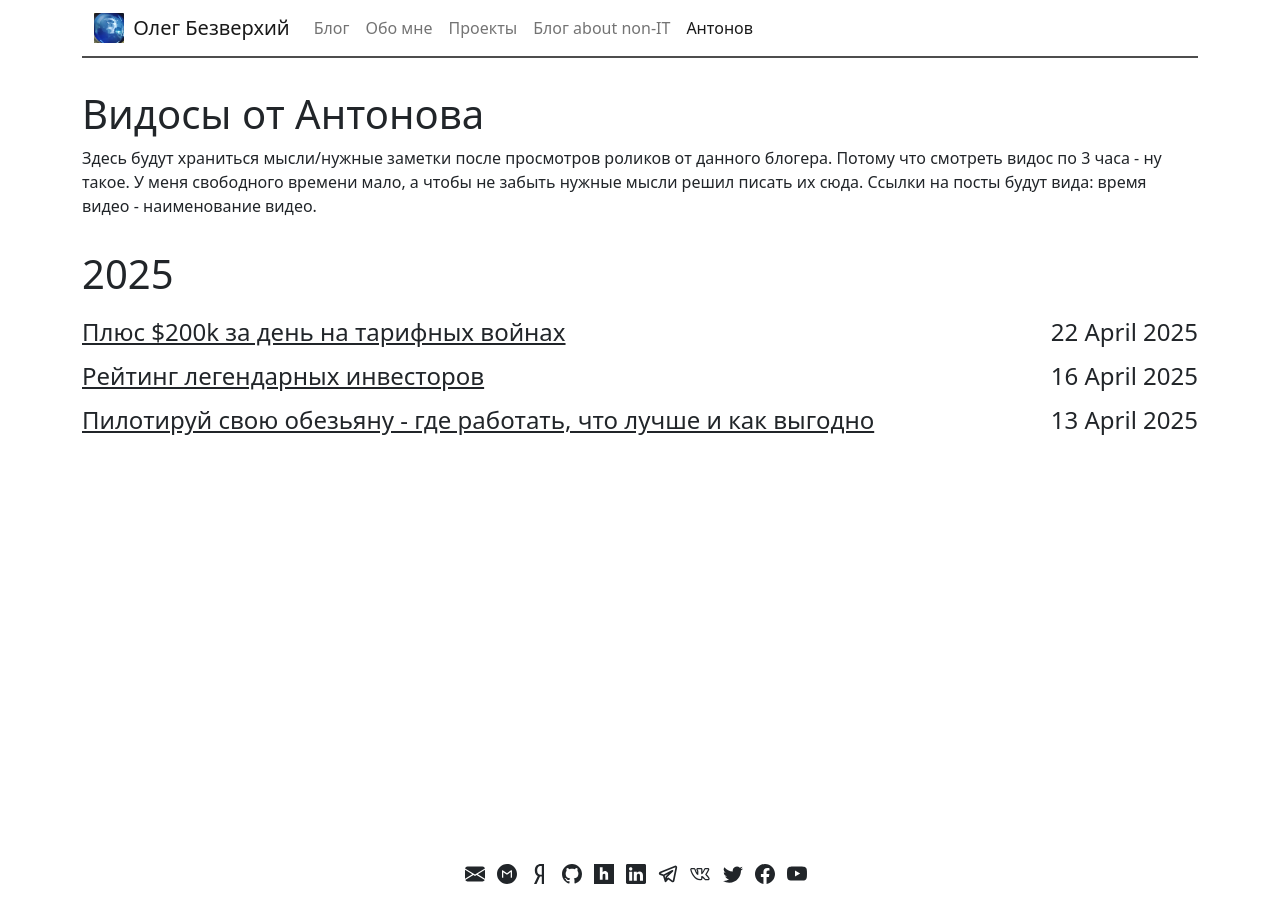
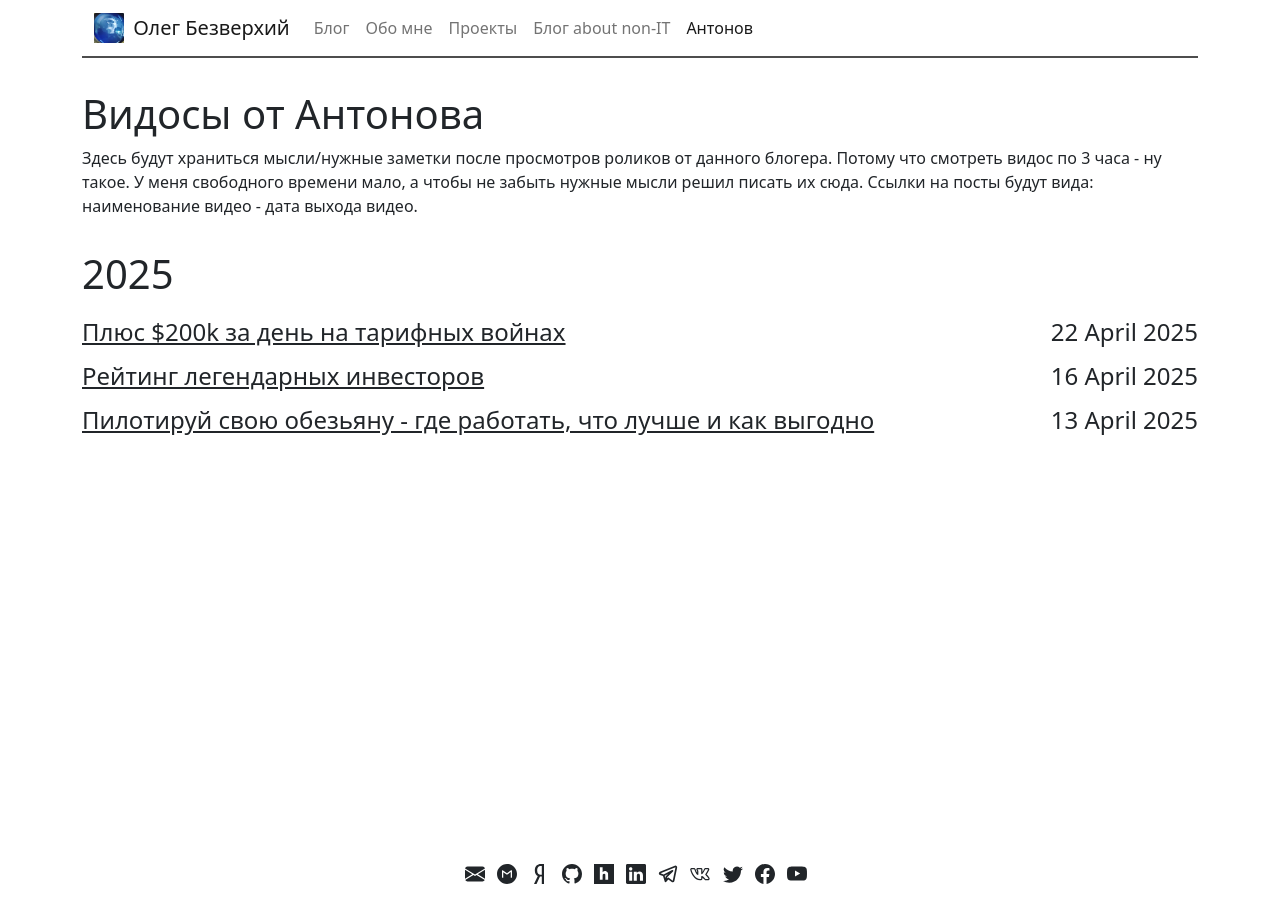
Before and after one commit to OlegBezverhii/olegbezverhii.github.io, a Jekyll site: the page built from antonov/index.html, in a window 1280 px wide. Built offline with Jekyll 4.4.1, drawn with Linux system fonts in a browser that asks for light colours.

```diff
--- a/antonov/index.html
+++ b/antonov/index.html
@@ -4,7 +4,7 @@ layout: default
 
 <div>
   <h1>Видосы от Антонова</h1>
-  Здесь будут храниться мысли/нужные заметки после просмотров роликов от данного блогера. Потому что смотреть видос по 3 часа - ну такое. У меня свободного времени мало, а чтобы не забыть нужные мысли решил писать их сюда. Ссылки на посты будут вида: время видео - наименование видео.
+  Здесь будут храниться мысли/нужные заметки после просмотров роликов от данного блогера. Потому что смотреть видос по 3 часа - ну такое. У меня свободного времени мало, а чтобы не забыть нужные мысли решил писать их сюда. Ссылки на посты будут вида: наименование видео - дата выхода видео.
 </div>
 
 
```
Also changed, not shown: itblog/_posts/2025-07-06-Whisper.md (+1 -1 lines).
